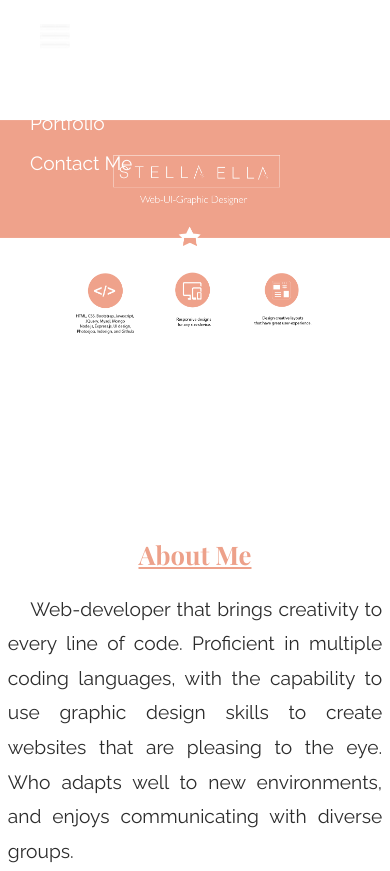
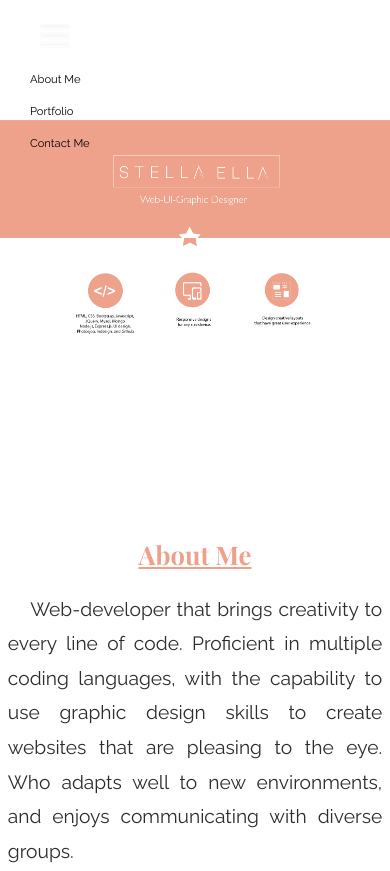
Before and after one commit to ssotereanos/portfolio, a plain HTML site: page index.html in a window 390 px wide. Shown: the top 871 px of the page. Drawn offline with nearby package versions, Linux system fonts and the light colour scheme.

Commit message:
Add files via upload

```diff
--- a/style.css
+++ b/style.css
@@ -205,8 +205,19 @@ footer.second p {
 		padding: 8px 0;
 		left: 23px;
 		top: 40px;
-		width: 50%;
+		width: 10%;
 	}
+
+	nav ul li {
+	font-family: 'Raleway', sans-serif;
+	font-size: 70%;
+	width:60px;
+    }
+
+    nav ul li a {
+	color: black;
+	text-decoration: none;
+    }
 	.inner {
 		font-size: 120%;
 	}
```
